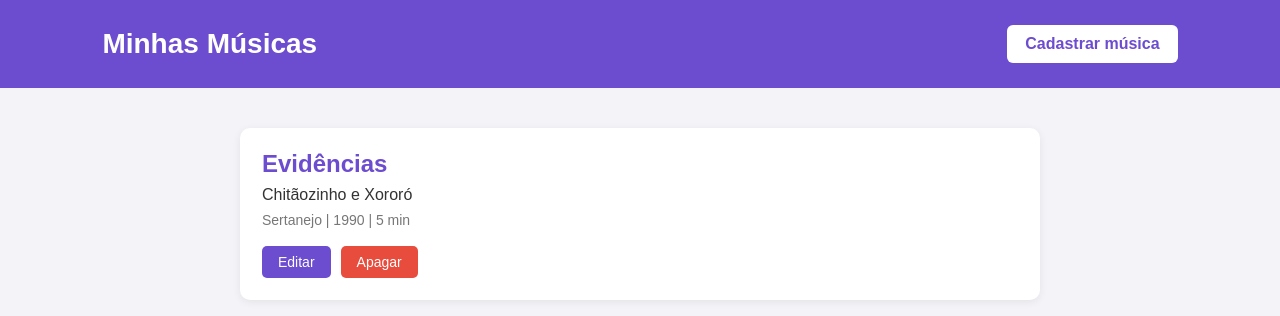
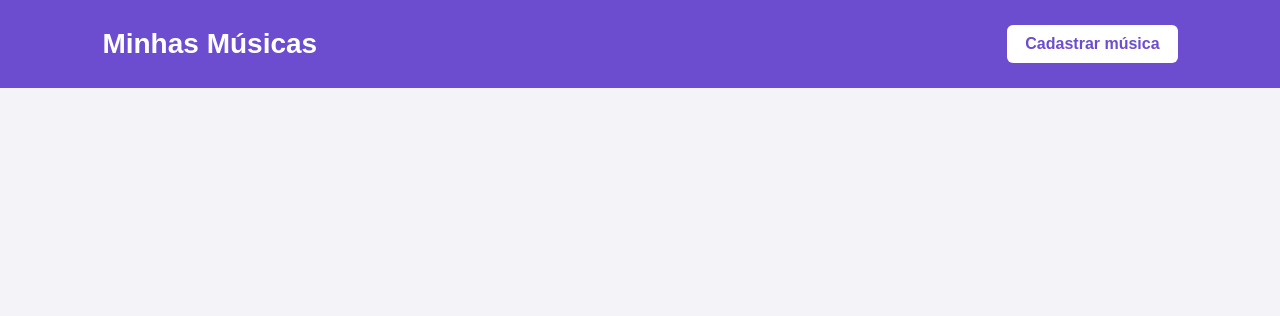
Before and after one commit to gabrielbrito1CTI/musicas_frontend-gabriel_brito, a plain HTML site: page index.html in a window 1280 px wide. Drawn offline with Linux system fonts and the light colour scheme.

Commit message:
frontiend principal

```diff
--- a/index.html
+++ b/index.html
@@ -17,15 +17,7 @@
     <main>
         <section id="listaMusicas">
 
-            <article class="musica">
-                <h2>Evidências</h2>
-                <p class="artista">Chitãozinho e Xororó</p>
-                <p class="detalhes">Sertanejo | 1990 | 5 min</p>
-                <div class="acoes">
-                    <a class="editar" href="editar.html?id=1">Editar</a>
-                    <button class="apagar">Apagar</button>
-                </div>
-            </article>
+
 
         </section>
     </main>
```
